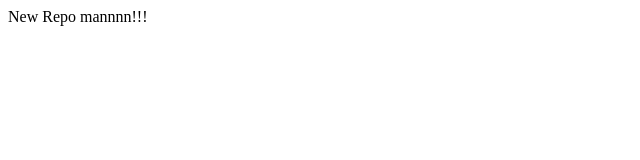
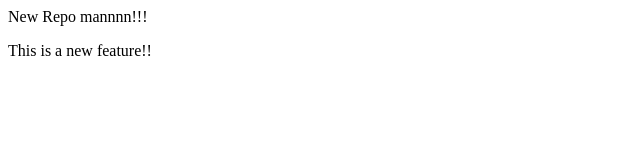
Before and after one commit to mainakotaku/LocalRepo, a plain HTML site: page index.html in a window 1280 px wide. Shown: the whole page, without its empty margins (0-640 px from the left). Drawn offline with Linux system fonts and the light colour scheme.

Commit message:
New feature added

```diff
--- a/index.html
+++ b/index.html
@@ -1,3 +1,6 @@
 <p>
     New Repo mannnn!!!
 </p>
+<p>
+    This is  a new feature!!
+</p>
```
